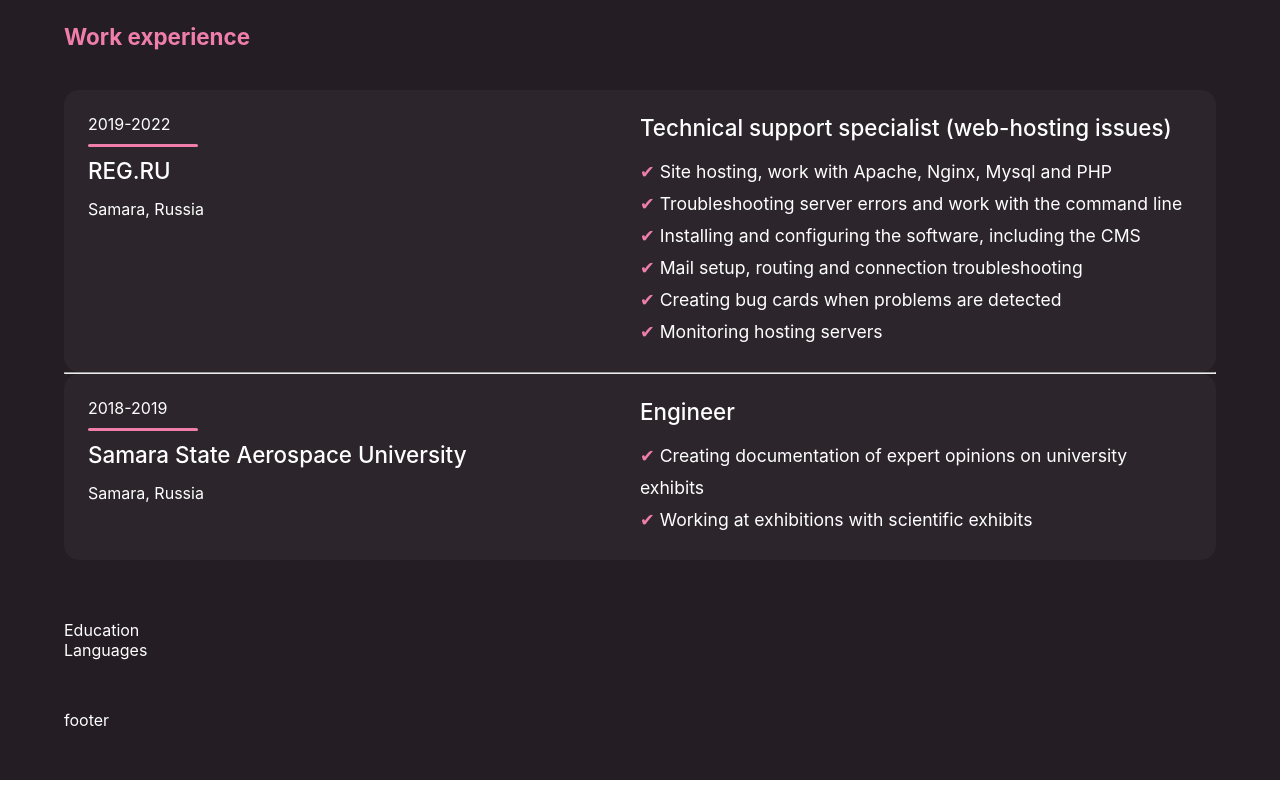
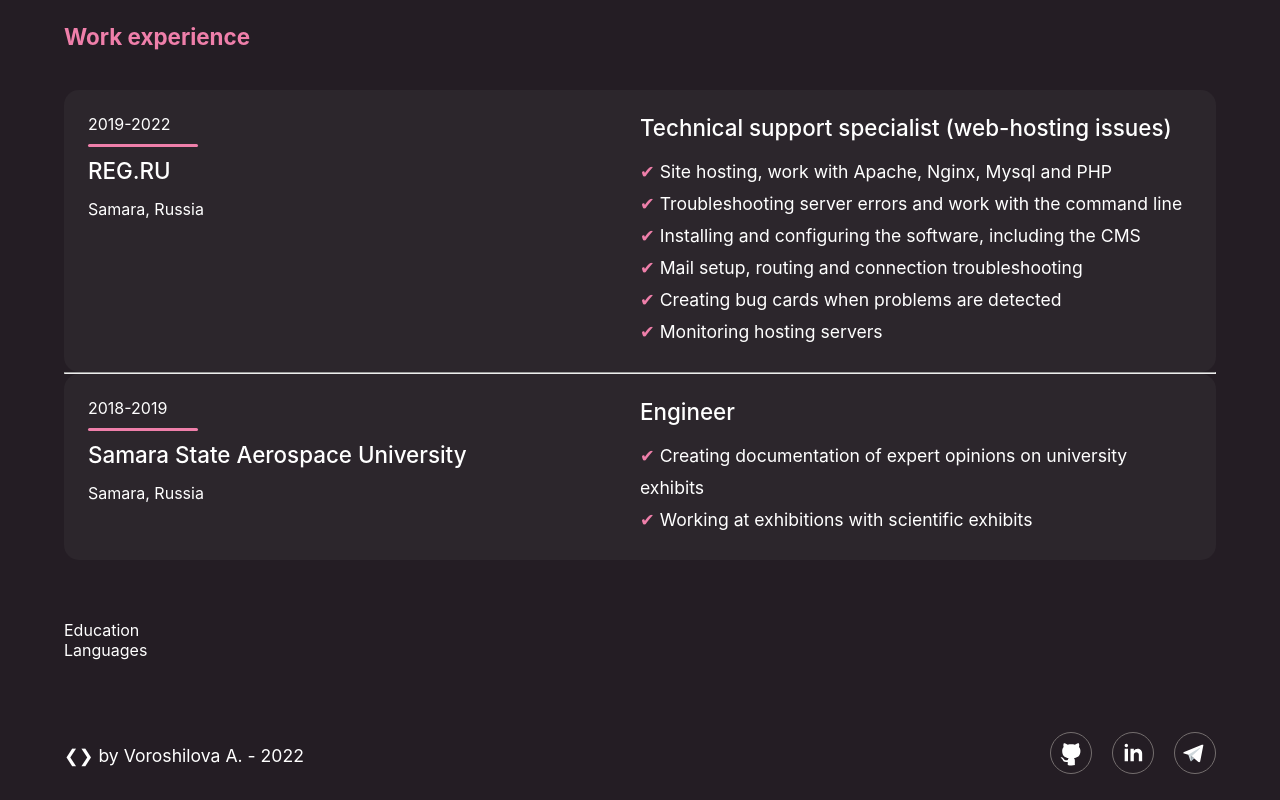
Before and after one commit to VoroshilovaAV/CV, a React (Create React App) app: page / in a window 1280 px wide. Shown: the part 2852-3652 px from the top of the page. Built offline with nearby package versions, Linux system fonts and the light colour scheme.

Commit message:
feat: add footer

```diff
--- a/src/components/Footer/Footer.tsx
+++ b/src/components/Footer/Footer.tsx
@@ -1,10 +1,26 @@
 import React from 'react';
+import githubIcon from '../../assets/icons/github.svg';
+import linkedInIcon from '../../assets/icons/linked.svg';
+import telegramIcon from '../../assets/icons/telegram.svg';
 import './index.scss';
 
 const Footer = () => {
   return (
     <footer>
-      <div className="footer-wrapper">footer</div>
+      <div className="footer-wrapper">
+        <p className="footer-wrapper__text">❮❯ by Voroshilova A. - 2022</p>
+        <div className="footer-container__links">
+          <a href="https://github.com/VoroshilovaAV" target="_blank" rel="noreferrer">
+            <img src={githubIcon} alt="github icon" />
+          </a>
+          <a href="https://www.linkedin.com/in/anna-voroshilova" target="_blank" rel="noreferrer">
+            <img src={linkedInIcon} alt="linkeIn icon" />
+          </a>
+          <a href="https://t.me/AVoroshilova" target="_blank" rel="noreferrer">
+            <img src={telegramIcon} alt="telegram icon" />
+          </a>
+        </div>
+      </div>
     </footer>
   );
 };
--- a/src/components/Footer/index.scss
+++ b/src/components/Footer/index.scss
@@ -1,6 +1,38 @@
 @import '../../constants/index.scss';
 
 .footer-wrapper {
-    min-height: 70px;
+    min-height: 90px;
     padding: 0 5vw;
+    display: flex;
+    justify-content: space-between;
+    align-items: center;
+
+    .footer-wrapper__text{
+      color: white;
+      font-size: 1.1rem;
+    }
+
+    .footer-container__links{
+      display: flex;
+      justify-content: flex-end;
+      align-items: center;
+
+      a {
+        padding: 0 10px;
+      }
+
+      a:last-child{
+        padding-right: 0;
+      }
+
+      img {
+        border: 1px solid rgb(116, 110, 110);
+        border-radius: 50%;
+        transition: all .5s ease;
+      }
+
+      img:hover {
+        opacity: 0.4;
+      }
+    }
 }
--- a/src/components/Main/index.scss
+++ b/src/components/Main/index.scss
@@ -1,6 +1,6 @@
 @import '../../constants/index.scss';
 
 .main-wrapper {
-    min-height: calc(100vh - 100px - 70px);
+    min-height: calc(100vh - 100px - 90px);
     padding: 0 5vw;
 }
```
